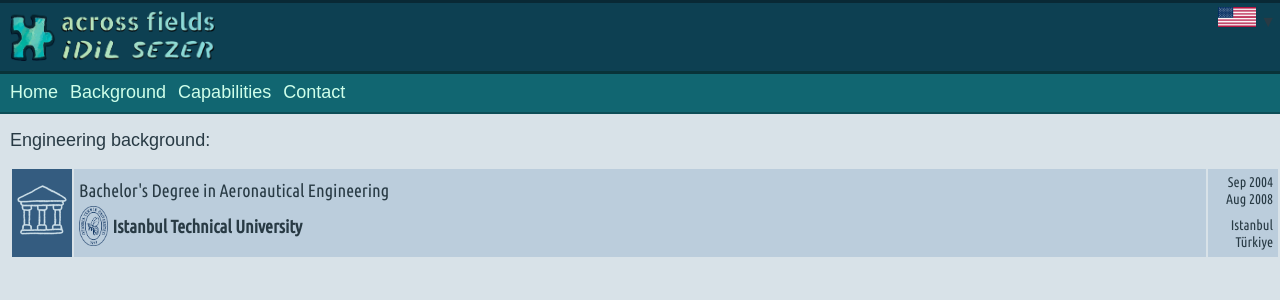
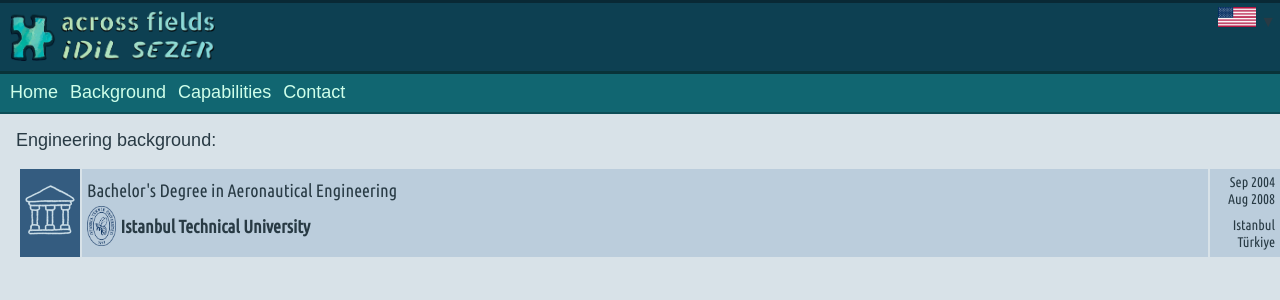
Before and after one commit to acrossfields/idilsezer, a Jekyll site: the page built from en/background.md, in a window 1280 px wide. Shown: the top 300 px of the page. Built offline with Jekyll 4.4.1, drawn with Linux system fonts in a browser that asks for light colours; some web fonts are replaced.

Commit message:
Update style.scss

```diff
--- a/assets/css/style.scss
+++ b/assets/css/style.scss
@@ -117,7 +117,7 @@ body a:hover {
 }
 
 .bg {
-  margin: 15px 5px;
+  margin: 15px 8px;
   padding: 0;
   font-family: 'Ysabeau', sans-serif;
   font-size: 18px;
@@ -125,7 +125,7 @@ body a:hover {
 }
 
 table {
-  margin: 10px 5px;
+  margin: 10px;
   width: 100%;
   table-layout: fixed;
 }
```
